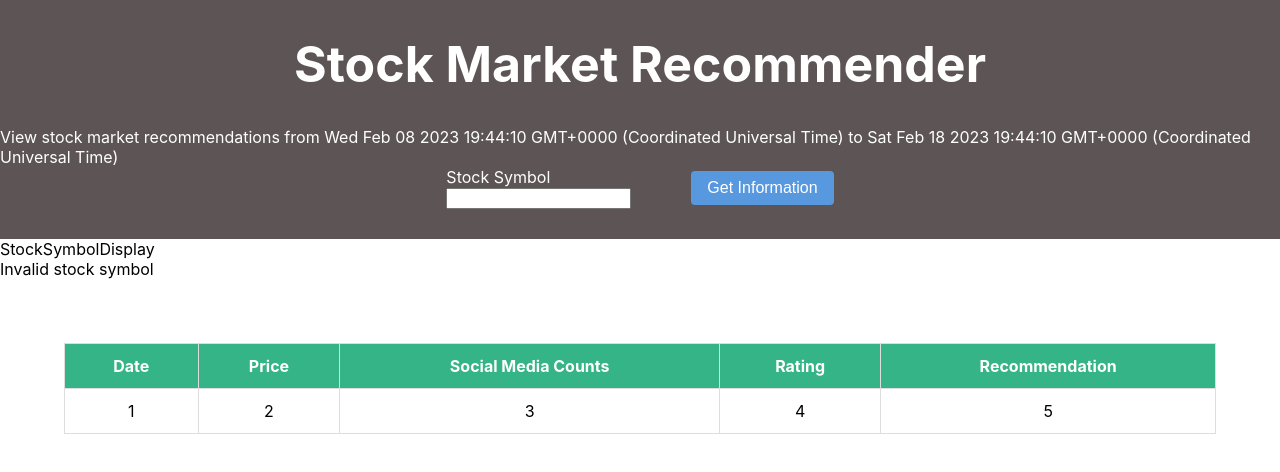
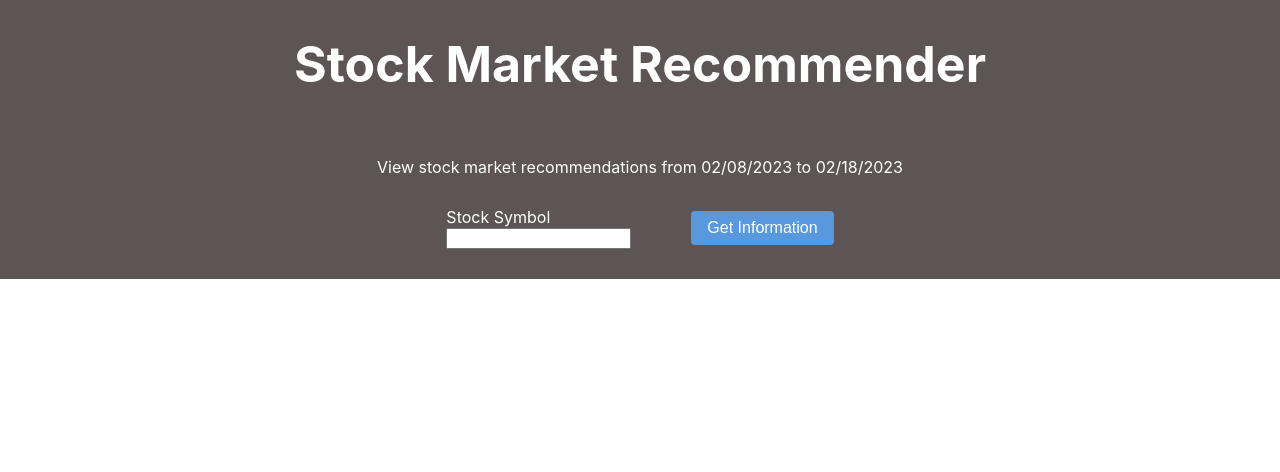
Before and after one commit to imjeonghyun/stock-market-recommender, a React (Create React App) app: page / in a window 1280 px wide. Shown: the top 472 px of the page. Built offline with nearby package versions, Linux system fonts and the light colour scheme.

Commit message:
add stock recommendation logic

```diff
--- a/src/components/Header.tsx
+++ b/src/components/Header.tsx
@@ -1,4 +1,5 @@
 import styled from 'styled-components';
+import { formatDate } from '../utils/getData';
 import InfoButton from './InfoButton';
 import StockSymbolInput from './StockSymbolInput';
 
@@ -11,8 +12,10 @@ type Props = {
 const Header: React.FC<Props> = (props) => {
   const { stockSymbol, setStockSymbol, onGetInformation } = props;
 
-  const currentDate = new Date();
-  const oldestDate = new Date(currentDate.getTime() - 10 * 24 * 60 * 60 * 1000);
+  const currentDate = formatDate(new Date());
+  const oldestDate = formatDate(
+    new Date(new Date().getTime() - 10 * 24 * 60 * 60 * 1000)
+  );
 
   return (
     <HeaderContainer>
@@ -45,6 +48,7 @@ const Header: React.FC<Props> = (props) => {
 const HeaderContainer = styled.div`
   display: flex;
   flex-direction: column;
+  justify-content: center;
   background-color: #5d5555;
   color: white;
 `;
@@ -56,7 +60,10 @@ const Headline = styled.div`
 `;
 
 const TimeWindow = styled.div`
+  display: flex;
+  justify-content: center;
   align-items: center;
+  padding: 30px;
 `;
 
 const UserContainer = styled.div`
--- a/src/components/StockDataTable.tsx
+++ b/src/components/StockDataTable.tsx
@@ -1,6 +1,47 @@
 import styled from 'styled-components';
+import { StockInformation } from '../utils/getData';
 
-const StockDataTable = () => {
+type Props = {
+  stockData: StockInformation[];
+};
+
+type StockRecommendation = 'Buy' | 'Sell' | 'Hold';
+
+const StockDataTable: React.FC<Props> = (props) => {
+  const { stockData } = props;
+
+  const calculateRecommendation = (
+    data: StockInformation[],
+    currentIndex: number
+  ): StockRecommendation => {
+    if (currentIndex === 0) return 'Hold';
+
+    const currentPrice = data[currentIndex].price;
+    const currentPopularity = data[currentIndex].socialMediaCount;
+
+    const averagePriceToDate =
+      data
+        .slice(0, currentIndex + 1)
+        .reduce((acc, currData) => acc + currData.price, 0) / data.length;
+    const averagePopularityToDate =
+      data
+        .slice(0, currentIndex + 1)
+        .reduce((acc, currData) => acc + currData.socialMediaCount, 0) /
+      data.length;
+
+    if (
+      currentPrice < averagePriceToDate &&
+      currentPopularity > averagePopularityToDate
+    ) {
+      return 'Buy';
+    } else if (
+      currentPrice > averagePriceToDate &&
+      currentPopularity > averagePopularityToDate
+    ) {
+      return 'Hold';
+    } else return 'Sell';
+  };
+
   return (
     <TableContainer>
       <RecommendTable>
@@ -9,18 +50,20 @@ const StockDataTable = () => {
             <th>Date</th>
             <th>Price</th>
             <th>Social Media Counts</th>
-            <th>Rating</th>
             <th>Recommendation</th>
           </tr>
         </thead>
         <tbody>
-          <tr>
-            <td>1</td>
-            <td>2</td>
-            <td>3</td>
-            <td>4</td>
-            <td>5</td>
-          </tr>
+          {stockData.map((data, idx) => {
+            return (
+              <tr>
+                <td>{data.date}</td>
+                <td>{data.price}</td>
+                <td>{data.socialMediaCount}</td>
+                <td>{calculateRecommendation(stockData, idx)}</td>
+              </tr>
+            );
+          })}
         </tbody>
       </RecommendTable>
     </TableContainer>
--- a/src/components/StockResult.tsx
+++ b/src/components/StockResult.tsx
@@ -1,12 +1,19 @@
 import StockSymbolDisplay from './StockSymbolDisplay';
 import StockDataTable from './StockDataTable';
+import { StockInformation } from '../utils/getData';
 
-const StockResult: React.FC<{}> = () => {
+type Props = {
+  stockData: StockInformation[];
+};
+
+const StockResult: React.FC<Props> = (props) => {
+  const { stockData } = props;
+
   return (
-    <div>
-      <StockSymbolDisplay />
-      <StockDataTable />
-    </div>
+    <>
+      {/* <StockSymbolDisplay /> */}
+      <StockDataTable stockData={stockData} />
+    </>
   );
 };
 export default StockResult;
--- a/src/pages/Main.tsx
+++ b/src/pages/Main.tsx
@@ -1,23 +1,41 @@
 import { useState } from 'react';
 import Header from '../components/Header';
 import StockResult from '../components/StockResult';
+import NYSE from '../utils/data/nyse';
 import getMockData, { formatDate, StockInformation } from '../utils/getData';
 
 const Main: React.FC<{}> = () => {
-  const [allStockData, setAllStockData] = useState<StockInformation[]>([]);
+  const [stockData, setStockData] = useState<StockInformation[]>([]);
+  const [latestPull, setLatestPull] = useState<string>('');
   const [stockSymbol, setStockSymbol] = useState<string>('');
   const [showResults, setShowResults] = useState<boolean>(false);
 
-  // This function can be changed to an API call
+  // This function can be changed to pull data from an API
   const pullData = (stockSymbol: string): StockInformation[] => {
     return getMockData(stockSymbol);
   };
 
   const onGetInformation = (stockSymbol: string) => {
-    const stockData = pullData(stockSymbol);
+    if (!stockSymbol || !NYSE.includes(stockSymbol.toUpperCase())) {
+      setShowResults(false);
+      return;
+    }
+
+    const pullDate = formatDate(new Date());
+    let pulledData: StockInformation[] = [];
+
+    if (
+      !stockData.length ||
+      stockData[0].symbol !== stockSymbol ||
+      latestPull !== pullDate
+    ) {
+      pulledData = pullData(stockSymbol);
+
+      setStockData(pulledData);
+      setLatestPull(pullDate);
+    }
 
     setShowResults(true);
-    setAllStockData(stockData);
   };
 
   return (
@@ -27,7 +45,7 @@ const Main: React.FC<{}> = () => {
         setStockSymbol={setStockSymbol}
         onGetInformation={onGetInformation}
       />
-      <StockResult />
+      {showResults && <StockResult stockData={stockData} />}
     </div>
   );
 };
--- a/src/utils/getData.tsx
+++ b/src/utils/getData.tsx
@@ -23,8 +23,8 @@ const numberRandomizer = (
 };
 
 const generateRandomPrice = (): number => {
-  const lowestPrice = 100;
-  const highestPrice = 2000;
+  const lowestPrice = 10;
+  const highestPrice = 300;
 
   return parseFloat(numberRandomizer(lowestPrice, highestPrice).toFixed(2));
 };
@@ -52,13 +52,15 @@ const generateMockDataPerDate = (
 
 const getMockData = (stockSymbol: string): StockInformation[] => {
   const stockInformation: StockInformation[] = [];
-  let generationDate = new Date();
+  let generationDate = new Date(
+    new Date().getTime() - 10 * 24 * 60 * 60 * 1000
+  );
 
-  for (let i = 0; i < DEFAULT_DAYS; i++) {
+  for (let i = DEFAULT_DAYS; i >= 0; i--) {
     const dateData = generateMockDataPerDate(stockSymbol, generationDate);
     stockInformation.push(dateData);
 
-    generationDate.setDate(generationDate.getDate() - 1);
+    generationDate.setDate(generationDate.getDate() + 1);
   }
 
   return stockInformation;
```
